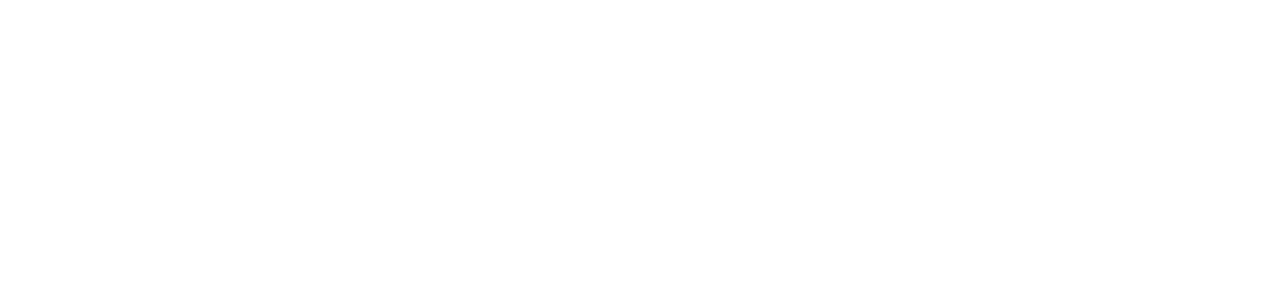
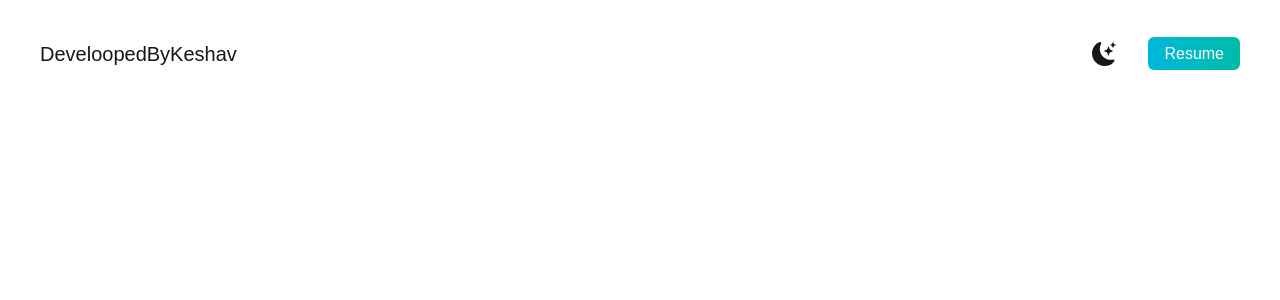
Before and after one commit to Skeshav-sasanapuri/portfolio_website, a Next.js app: page / in a window 1280 px wide. Shown: the top 300 px of the page. Built offline with nearby package versions, Linux system fonts and the light colour scheme.

Commit message:
create button for resume

```diff
--- a/app/globals.css
+++ b/app/globals.css
@@ -5,19 +5,17 @@
   --foreground: #171717;
 }
 
-@theme inline {
-  --color-background: var(--background);
-  --color-foreground: var(--foreground);
-  --font-sans: var(--font-geist-sans);
-  --font-mono: var(--font-geist-mono);
+.dark {
+  --background: #0a0a0a;
+  --foreground: #ededed;
 }
 
-@media (prefers-color-scheme: dark) {
-  :root {
-    --background: #0a0a0a;
-    --foreground: #ededed;
-  }
-}
+/*@media (prefers-color-scheme: dark) {*/
+/*  :root {*/
+/*    --background: #0a0a0a;*/
+/*    --foreground: #ededed;*/
+/*  }*/
+/*}*/
 
 body {
   background: var(--background);
--- a/app/page.js
+++ b/app/page.js
@@ -1,11 +1,34 @@
+"use client";
+import {BsFillMoonStarsFill} from "react-icons/bs";
+import {useEffect, useState} from "react";
 
 export default function Home() {
+  const[darkMode, setDarkMode] = useState(false);
+
+    useEffect(() => {
+        if (darkMode) {
+            document.documentElement.classList.add("dark");
+        } else {
+            document.documentElement.classList.remove("dark");
+        }
+    }, [darkMode]);
+
   return (
     <div>
-      <main>
-         <section className="min-h-screen">
-             <nav>
-
+      <main className={"bg-white px-10"}>
+         <section className={"min-h-screen"}>
+             <nav className={"py-10 mb-12 flex justify-between"}>
+                <h1 className={" text-xl"}>DeveloopedByKeshav</h1>
+                 <ul className={" flex items-center"}>
+                     <li>
+                         <BsFillMoonStarsFill
+                         onClick={() => setDarkMode(!darkMode)}
+                         className={"cursor-pointer text-2xl"}/>
+                     </li>
+                     <li>
+                         <a className=" bg-gradient-to-r from-cyan-500 to-teal-500 text-white px-4 py-2 rounded-md ml-8" href={"#"}>Resume</a>
+                     </li>
+                 </ul>
              </nav>
          </section>
       </main>
```
